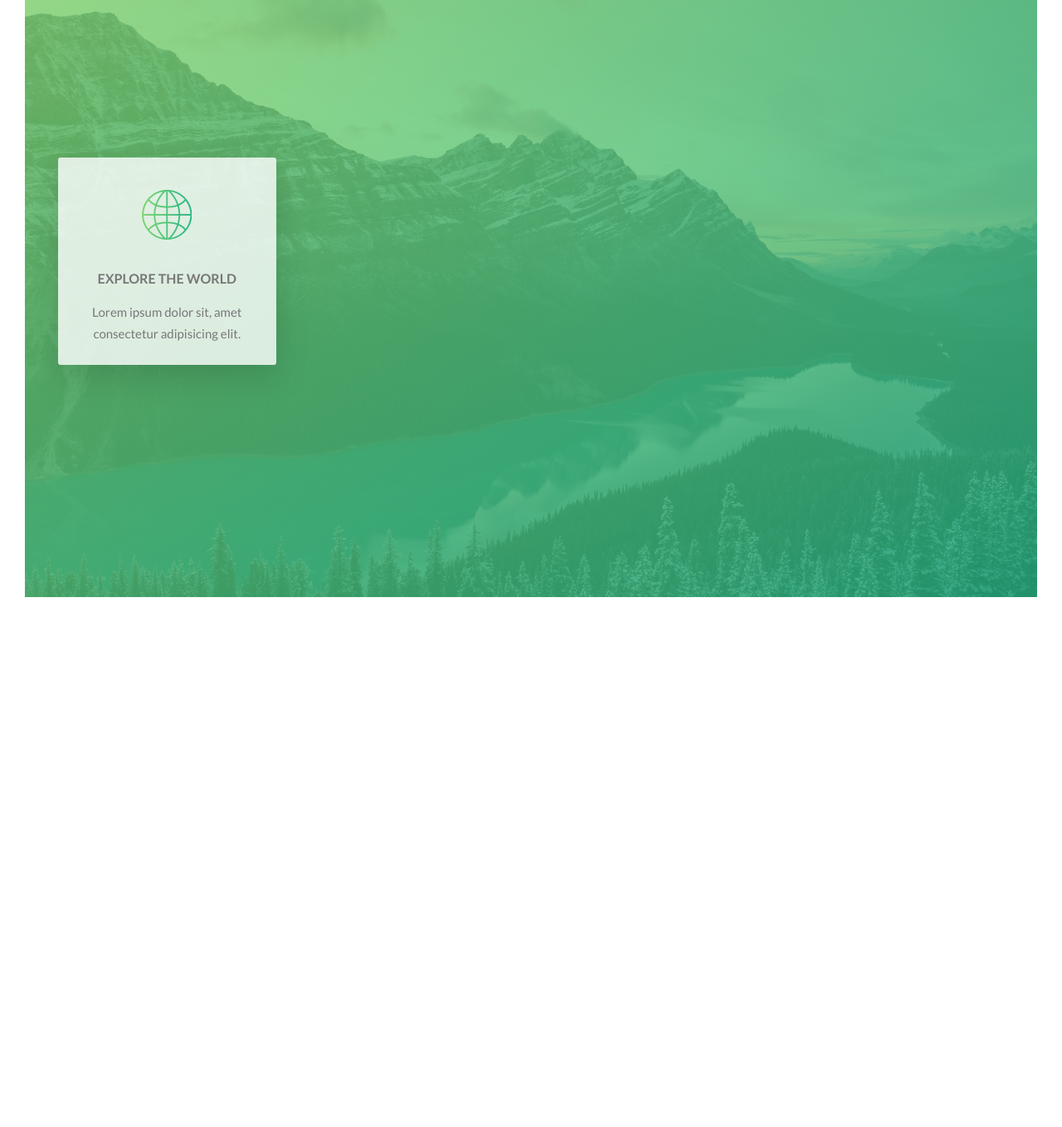
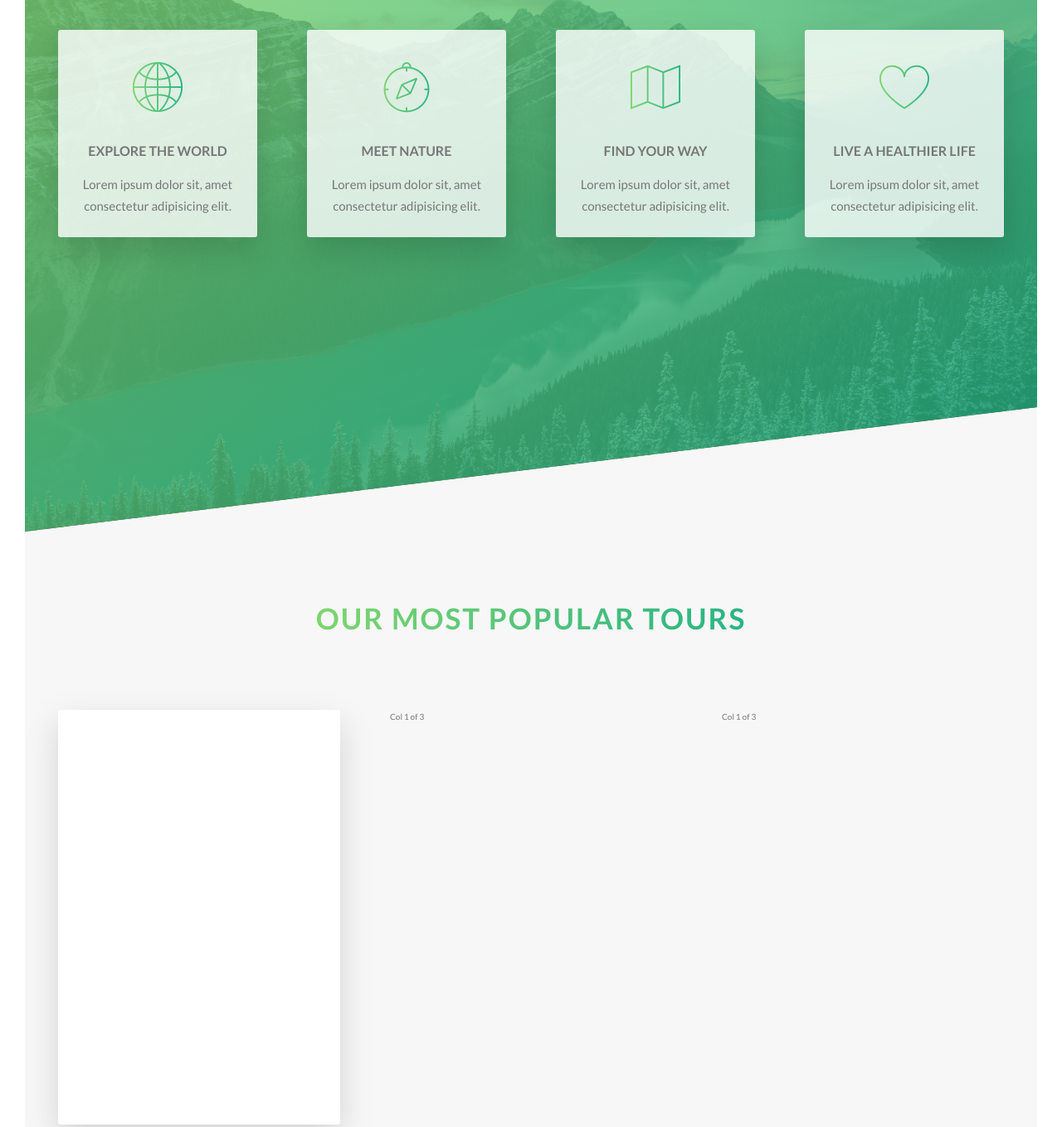
Before and after one commit to stapletonaj/Natours-advanced-css, a website: page index.html in a window 1280 px wide. Shown: the part 1701-3060 px from the top of the page at 83% size. Before the commit the page ends 2451 px from the top, so only its background shows below. Drawn offline with Linux system fonts and the light colour scheme.

Commit message:
inital card flipping mechanism

```diff
--- a/index.html
+++ b/index.html
@@ -41,12 +41,12 @@
                     <div class="col-1-of-2">
                         <h3 class="heading-tertiary u-margin-bottom-small">You're going to fall in love with nature</h3>
                         <p class="paragraph">
-                            Lorem ipsum dolor sit amet, consectetur adipisicing elit. Mollitia nulla asperiores laborum quaerat neque eaque. Laborum quidem maxime quae harum ad quos, sequi sed, provident numquam, minus modi beatae accusamus.
+                            Lorem ipsum dolor sit amet, consectetur adipisicing elit. Mollitia nulla asperiores laborum quaerat neque eaque.
                         </p>
 
                         <h3 class="heading-tertiary u-margin-bottom-small">Live adventures like never before</h3>
                         <p class="paragraph">
-                            Lorem, ipsum dolor sit amet consectetur adipisicing elit. Quaerat modi tempora dolore eaque assumenda quia officia totam, quas earum voluptate. Facere fugiat aliquid necessitatibus tempore quos provident possimus hic laborum?
+                            Lorem, ipsum dolor sit amet consectetur adipisicing elit. Quaerat modi tempora dolore eaque assumenda quia officia totam, quas earum voluptate.
                         </p>
 
                         <a href="#" class="btn-text">Learn more &rarr;</a>
@@ -74,8 +74,66 @@
                             </p>
                         </div>
                     </div>
+
+                    <div class="col-1-of-4">
+                        <div class="feature-box">
+                            <i class="feature-box__icon icon-basic-compass"></i>
+                            <h3 class="heading-tertiary u-margin-bottom-small">Meet nature</h3>
+                            <p class="feature-box__text">
+                                Lorem ipsum dolor sit, amet consectetur adipisicing elit.
+                            </p>
+                        </div>
+                    </div>
+
+
+                    <div class="col-1-of-4">
+                        <div class="feature-box">
+                            <i class="feature-box__icon icon-basic-map"></i>
+                            <h3 class="heading-tertiary u-margin-bottom-small">Find your way</h3>
+                            <p class="feature-box__text">
+                                Lorem ipsum dolor sit, amet consectetur adipisicing elit.
+                            </p>
+                        </div>
+                    </div>
+
+
+                    <div class="col-1-of-4">
+                        <div class="feature-box">
+                            <i class="feature-box__icon icon-basic-heart"></i>
+                            <h3 class="heading-tertiary u-margin-bottom-small">Live a healthier life</h3>
+                            <p class="feature-box__text">
+                                Lorem ipsum dolor sit, amet consectetur adipisicing elit.
+                            </p>
+                        </div>
+                    </div>
                 </div>
+            </section>
 
+            <section class="section-tours">
+                <div class="u-center-text u-margin-bottom-big">
+                    <h2 class="heading-secondary">
+                        Our most popular tours
+                    </h2>
+                </div>
+                <div class="row">
+                    <div class="col-1-of-3">
+                        <div class="card">
+                            <div class="card__side card__side--front">
+                                Front
+                            </div>
+                            <div class="card__side card__side--back card__side--back-1">
+                                Back
+                            </div>
+                        </div>
+
+                    </div>
+                    <div class="col-1-of-3">
+                        Col 1 of 3
+                    </div>
+                    <div class="col-1-of-3">
+                        Col 1 of 3
+                    </div>
+                </div>
             </section>
         </main>
 
--- a/sass/abstracts/_variables.scss
+++ b/sass/abstracts/_variables.scss
@@ -2,6 +2,12 @@
 $color-primary: #55c57a;
 $color-primary-light: #7ed56f;
 $color-primary-dark: #28b485;
+
+$color-secondary-light: #ffb900;
+$color-secondary-dark: #ff7730;
+
+$color-tertiary-light: #2998ff;
+$color-tertiary-dark: #5643fa;
 
 $color-grey-light-1: #f7f7f7;
 
@@ -15,4 +21,4 @@ $default-font-size: 1.6rem;
 // GRID
 $grid-width: 114rem;
 $gutter-vertical: 8rem;
-$gutter-horizontal: 3rem;
+$gutter-horizontal: 6rem;
--- /dev/null
+++ b/sass/components/_card.scss
@@ -0,0 +1,42 @@
+.card {
+    perspective: 150rem;
+    -moz-perspective: 150rem;
+    position: relative;
+    height: 50rem;
+
+    &__side{
+
+        color: white;
+        font-size: 2rem;
+        height: 50rem;
+        transition: all 0.8s ease;
+        position: absolute;
+        top: 0;
+        left: 0;
+        width: 100%;
+        backface-visibility: hidden;
+        border-radius: 3px;
+        box-shadow: 0 1.5rem 4rem rgba($color-black, 0.15);
+
+        &--front {
+            background-color: $color-white;
+        }
+
+        &--back {
+            transform: rotateY(180deg);
+
+            &-1{
+                background-image: linear-gradient(to right bottom, $color-secondary-light, $color-secondary-dark);
+            }
+        }
+    }
+
+
+    &:hover &__side--front{
+        transform: rotateY(180deg);
+    }
+
+    &:hover &__side--back{
+        transform: rotateY(0deg);
+    }
+}
--- a/sass/components/_feature-box.scss
+++ b/sass/components/_feature-box.scss
@@ -5,6 +5,8 @@
     text-align: center;
     border-radius: 3px;
     box-shadow: 0 1.5rem 4rem rgba($color: $color-black, $alpha: .15);
+    transition: transform .3s;
+
 
     &__icon {
         font-size: 6rem;
@@ -15,9 +17,8 @@
         color: transparent;
     }
 
-    &__text {
-
+    &:hover {
+        transform: translateY(-1.5rem) scale(1.03);
     }
 
-
 }
--- a/sass/main.scss
+++ b/sass/main.scss
@@ -8,6 +8,7 @@
 @import "base/utilities";
 
 @import "components/button";
+@import "components/card";
 @import "components/composition";
 @import "components/feature-box";
 
--- a/sass/pages/home.scss
+++ b/sass/pages/home.scss
@@ -12,4 +12,18 @@
         rgba($color-primary-dark, 0.800)),
         url(../img/nat-4.jpg);
         background-size: cover;
+        margin-top: -10rem;
+
+
+        transform: skewY(-7deg);
+
+        & > * {
+            transform: skewY(7deg);
+        }
 }
+
+.section-tours{
+    background-color: $color-grey-light-1;
+    padding: 25rem 0 50rem 0;
+    margin-top: -10rem;
+}
```
Also changed, not shown: css/style.css.
